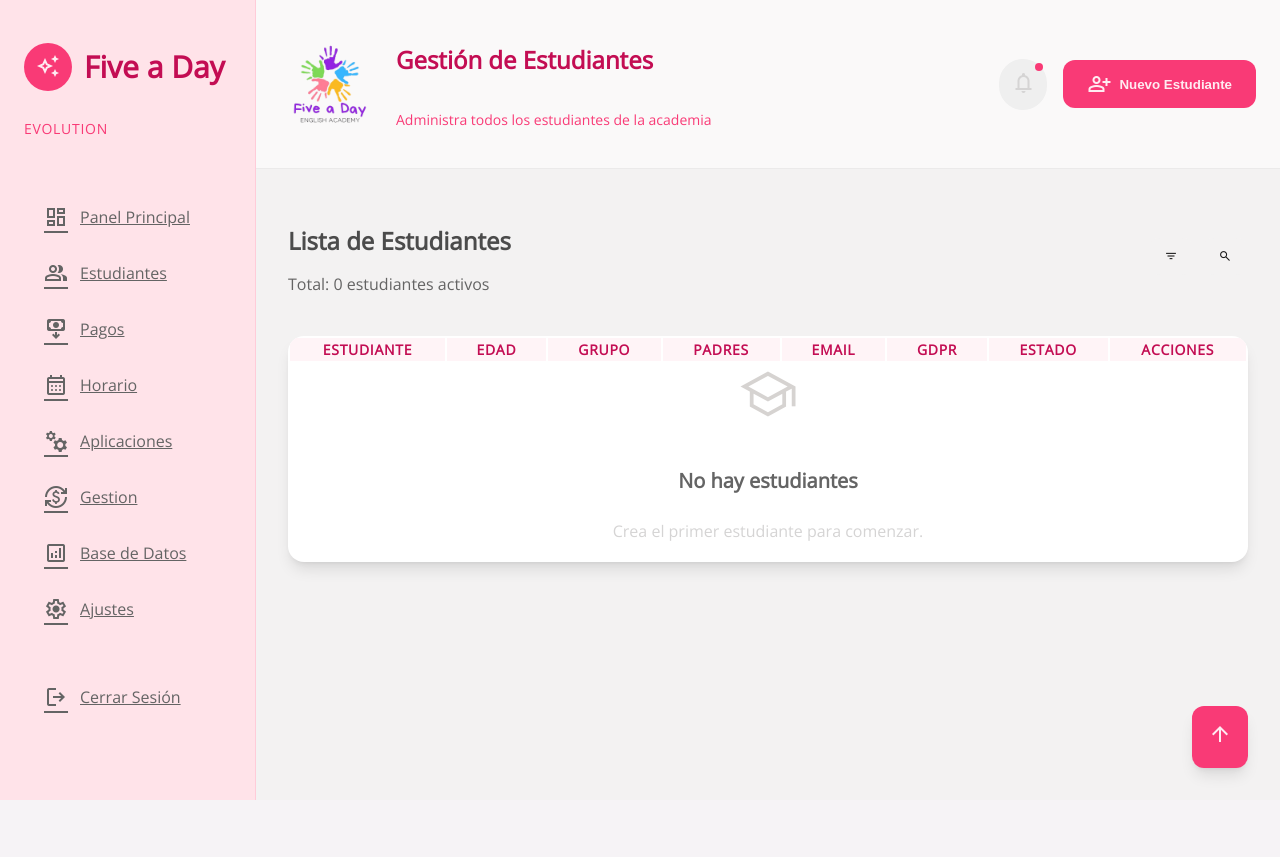
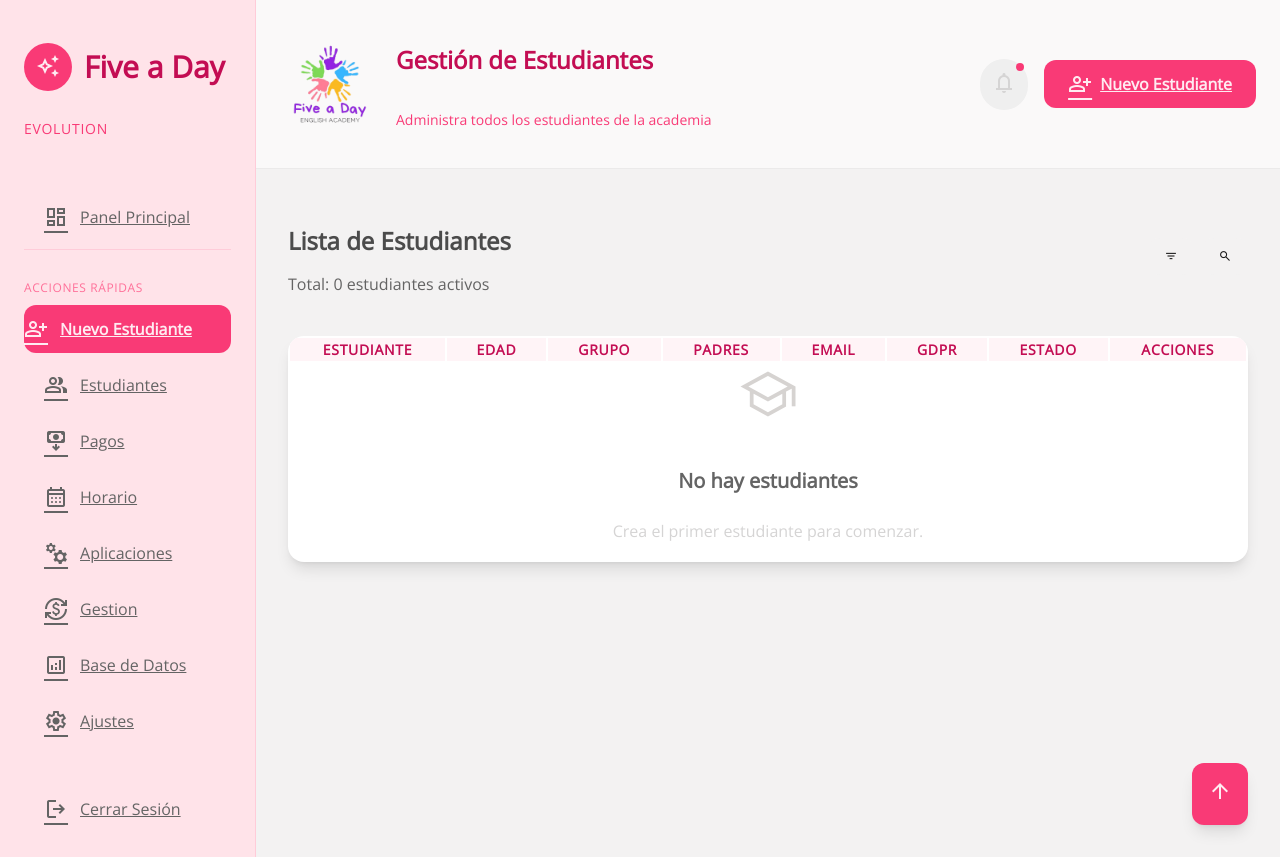
Before and after one commit to starseeker-code/five-a-day, a Django app: page /students/ in a window 1280 px wide. Before the commit the page ends 800 px from the top, so only its background shows below. Run offline with Django 5.2, Linux system fonts and the light colour scheme; data that the repository does not hold is empty.

Commit message:
Added parent > student(s) flow

```diff
--- a/project/core/templates/base.html
+++ b/project/core/templates/base.html
@@ -37,6 +37,16 @@
                         <span class="material-symbols-outlined mx-auto group-hover:mx-0">dashboard</span>
                         <span class="hidden group-hover:block">Panel Principal</span>
                     </a>
+
+                    <!-- Sección de Acciones Rápidas -->
+                    <div class="my-4 pt-4 border-t border-primary-200 hidden group-hover:block">
+                        <p class="text-xs uppercase tracking-wider text-primary-400 px-5 mb-2">Acciones Rápidas</p>
+                        <a href="{% url 'parent_create' %}" class="flex items-center gap-3 px-5 py-3 rounded-md bg-primary-500 text-white font-medium hover:bg-primary-600 transition-all duration-200 shadow-sm">
+                            <span class="material-symbols-outlined">person_add</span>
+                            <span>Nuevo Estudiante</span>
+                        </a>
+                    </div>
+
                     <a href="{% url 'students_list' %}" class="flex items-center justify-between px-0 group-hover:px-5 py-3 rounded-md text-neutral-600 font-medium hover:bg-primary-100 hover:text-primary-700 transition-all duration-200">
                         <div class="flex items-center gap-3 w-full">
                             <span class="material-symbols-outlined mx-auto group-hover:mx-0">people</span>
@@ -100,9 +110,9 @@
                             <span class="absolute top-1 right-1 w-2 h-2 bg-primary-500 rounded-full"></span>
                         </button>
                         {% block header_actions %}
-                        <button class="bg-primary-500 hover:bg-primary-600 text-white px-6 py-3 rounded-md flex items-center gap-2 transition-all duration-200 transform hover:scale-105 hover:shadow-md">
+                        <a href="{% url 'parent_create' %}" class="bg-primary-500 hover:bg-primary-600 text-white px-6 py-3 rounded-md flex items-center gap-2 transition-all duration-200 transform hover:scale-105 hover:shadow-md">
                             <span class="material-symbols-outlined">add</span> Nuevo Estudiante
-                        </button>
+                        </a>
                         {% endblock %}
                     </div>
                 </header>
--- a/project/core/templates/students.html
+++ b/project/core/templates/students.html
@@ -6,9 +6,9 @@
 {% block page_subtitle %}Administra todos los estudiantes de la academia{% endblock %}
 
 {% block header_actions %}
-<button id="createStudentBtn" class="bg-primary-500 hover:bg-primary-600 text-white px-6 py-3 rounded-md flex items-center gap-2 transition-all duration-200 transform hover:scale-105 hover:shadow-md">
+<a href="{% url 'parent_create' %}" class="bg-primary-500 hover:bg-primary-600 text-white px-6 py-3 rounded-md flex items-center gap-2 transition-all duration-200 transform hover:scale-105 hover:shadow-md">
     <span class="material-symbols-outlined">person_add</span> Nuevo Estudiante
-</button>
+</a>
 {% endblock %}
 
 {% block content %}
@@ -254,23 +254,12 @@
 <script>
     // Modal functionality
     const modal = document.getElementById('studentModal');
-    const createBtn = document.getElementById('createStudentBtn');
     const closeBtn = document.getElementById('closeModal');
     const cancelBtn = document.getElementById('cancelBtn');
     const form = document.getElementById('studentForm');
     const modalTitle = document.getElementById('modalTitle');
     const submitBtnText = document.getElementById('submitBtnText');
     const studentIdInput = document.getElementById('studentId');
-
-    // Open modal for creating new student
-    createBtn.addEventListener('click', () => {
-        resetForm();
-        modalTitle.textContent = 'Nuevo Estudiante';
-        submitBtnText.textContent = 'Crear Estudiante';
-        studentIdInput.value = '';
-        form.action = '{% url "students_list" %}';
-        modal.classList.remove('hidden');
-    });
 
     // Close modal
     function closeModal() {
```
